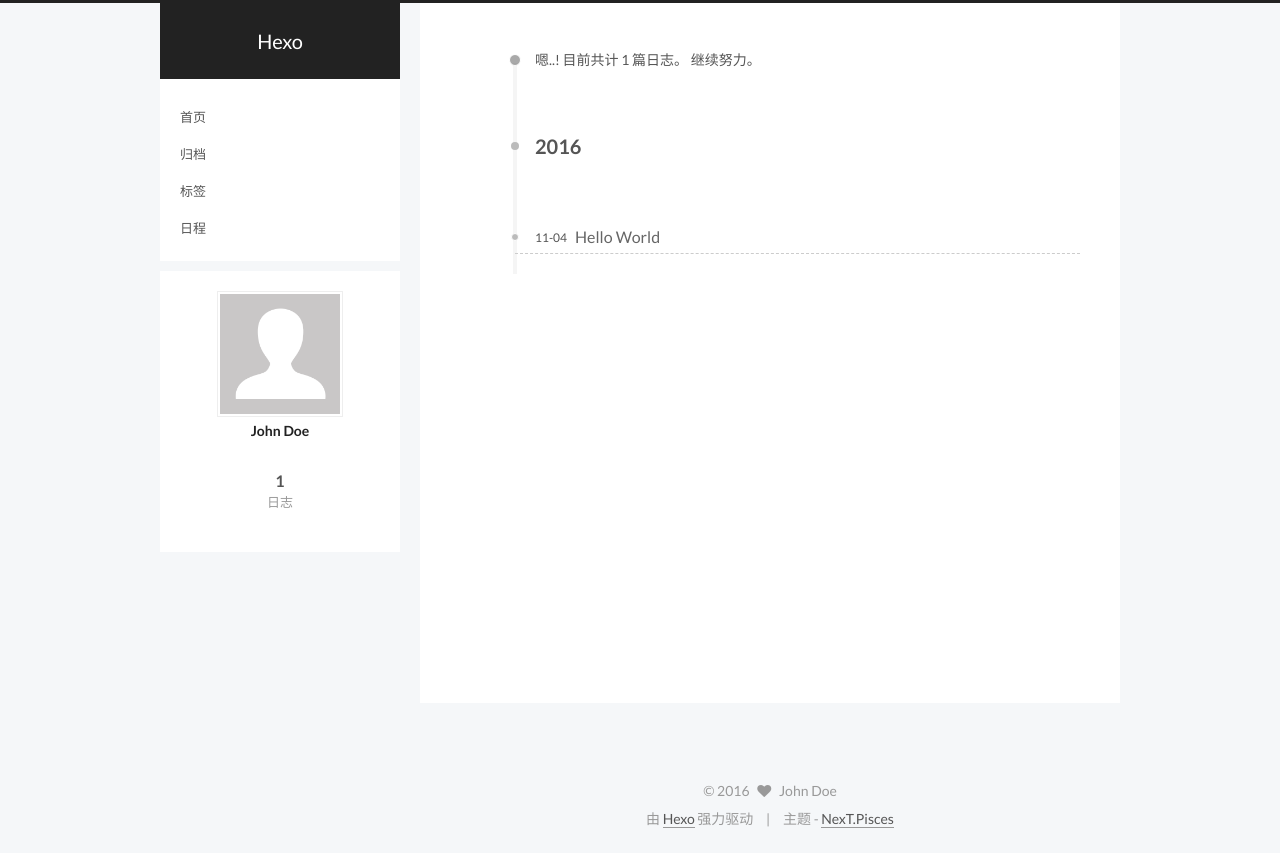
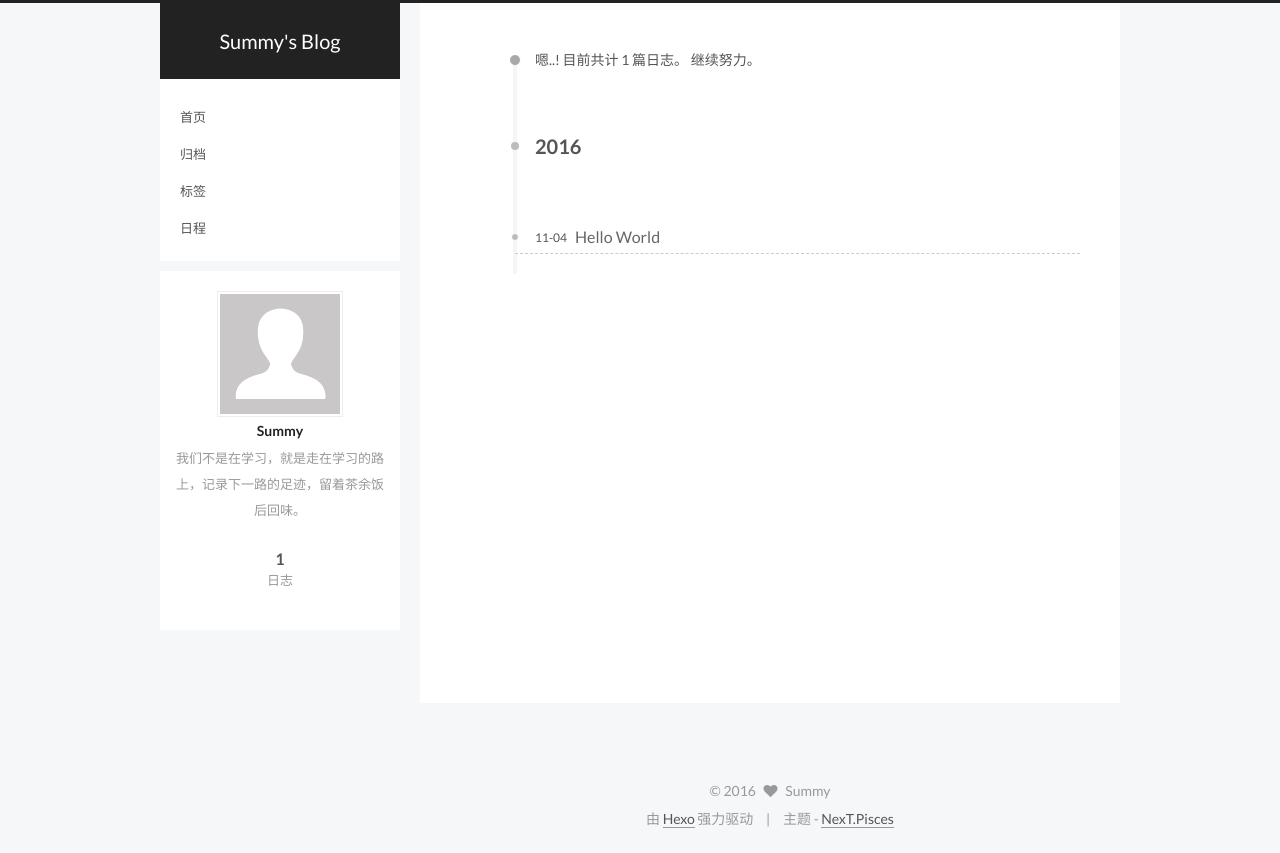
Before and after one commit to SummyGitHub/SummyGitHub.github.io, a plain HTML site: page archives/2016/11/index.html in a window 1280 px wide. Drawn offline with Linux system fonts and the light colour scheme.

Commit message:
Site updated: 2016-11-04 14:55:48

```diff
--- a/archives/2016/11/index.html
+++ b/archives/2016/11/index.html
@@ -84,12 +84,15 @@
 
 
 
+<meta name="description" content="我们不是在学习，就是走在学习的路上，记录下一路的足迹，留着茶余饭后回味。">
 <meta property="og:type" content="website">
-<meta property="og:title" content="Hexo">
+<meta property="og:title" content="Summy's Blog">
 <meta property="og:url" content="http://yoursite.com/archives/2016/11/index.html">
-<meta property="og:site_name" content="Hexo">
+<meta property="og:site_name" content="Summy's Blog">
+<meta property="og:description" content="我们不是在学习，就是走在学习的路上，记录下一路的足迹，留着茶余饭后回味。">
 <meta name="twitter:card" content="summary">
-<meta name="twitter:title" content="Hexo">
+<meta name="twitter:title" content="Summy's Blog">
+<meta name="twitter:description" content="我们不是在学习，就是走在学习的路上，记录下一路的足迹，留着茶余饭后回味。">
 
 
 
@@ -113,7 +116,7 @@
   <link rel="canonical" href="http://yoursite.com/archives/2016/11/"/>
 
 
-  <title> 归档 | Hexo </title>
+  <title> 归档 | Summy's Blog </title>
 </head>
 
 <body itemscope itemtype="//schema.org/WebPage" lang="zh-Hans">
@@ -144,7 +147,7 @@
   <div class="custom-logo-site-title">
     <a href="/"  class="brand" rel="start">
       <span class="logo-line-before"><i></i></span>
-      <span class="site-title">Hexo</span>
+      <span class="site-title">Summy's Blog</span>
       <span class="logo-line-after"><i></i></span>
     </a>
   </div>
@@ -305,9 +308,9 @@
         <div class="site-author motion-element" itemprop="author" itemscope itemtype="//schema.org/Person">
           <img class="site-author-image" itemprop="image"
                src="/images/avatar.gif"
-               alt="John Doe" />
-          <p class="site-author-name" itemprop="name">John Doe</p>
-          <p class="site-description motion-element" itemprop="description"></p>
+               alt="Summy" />
+          <p class="site-author-name" itemprop="name">Summy</p>
+          <p class="site-description motion-element" itemprop="description">我们不是在学习，就是走在学习的路上，记录下一路的足迹，留着茶余饭后回味。</p>
         </div>
         <nav class="site-state motion-element">
           <div class="site-state-item site-state-posts">
@@ -356,7 +359,7 @@
   <span class="with-love">
     <i class="fa fa-heart"></i>
   </span>
-  <span class="author" itemprop="copyrightHolder">John Doe</span>
+  <span class="author" itemprop="copyrightHolder">Summy</span>
 </div>
 
 <div class="powered-by">
--- a/css/main.css
+++ b/css/main.css
@@ -1564,7 +1564,7 @@ pre .javascript .function {
   width: 4px;
   height: 4px;
   border-radius: 50%;
-  background: #47fff7;
+  background: #3704d1;
 }
 .links-of-blogroll {
   font-size: 13px;
```
Also changed, not shown: 2016/11/04/hello-world/index.html (+7 -7 lines), archives/2016/index.html (+12 -9 lines), archives/index.html (+12 -9 lines), index.html (+12 -9 lines).
